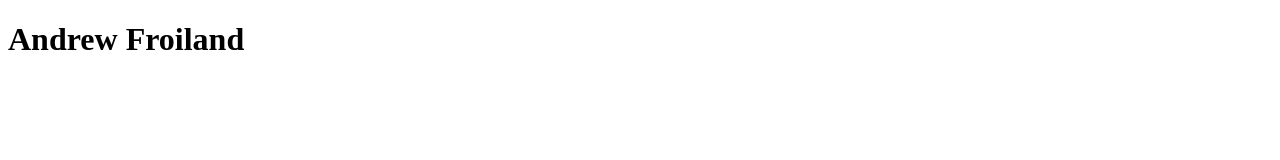
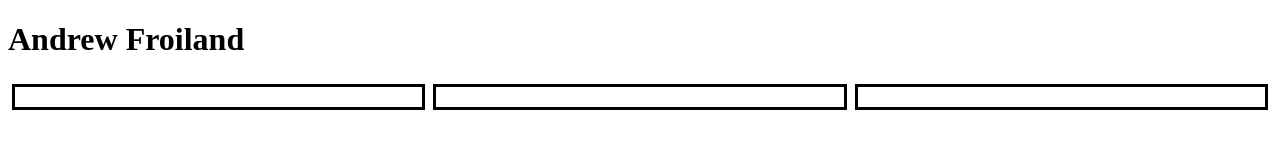
Before and after one commit to afroiland/Personal-Page-Old, a plain HTML site: page index.html in a window 1280 px wide. Drawn offline with Linux system fonts and the light colour scheme.

Commit message:
Try to get vertical flexing

```diff
--- a/index.html
+++ b/index.html
@@ -3,15 +3,24 @@
 <head>
   <meta charset="utf-8">
   <title>Personal Page</title>
+  <link rel="stylesheet" href="style.css" />
 </head>
 <body>
 
   <h1>Andrew Froiland</h1>
 
-  <div class="container">
-    <div id="crystals" class="box"></div>
-    <div id="engineer" class="box"></div>
-    <div id="inComa" class="box"></div>
+  <div class="primeContainer">
+    <div class="container">
+      <div id="crystals" class="box"></div>
+      <div id="engineer" class="box"></div>
+      <div id="inComa" class="box"></div>
+    </div>
+    <!-- <div class="container">
+      <div id="crystals" class="box"></div>
+    </div>
+    <div class="container">
+      <div id="crystals" class="box"></div>
+    </div> -->
   </div>
 
 </body>
--- a/style.css
+++ b/style.css
@@ -1,5 +1,20 @@
+
+.primeContainer {
+  display: flex;
+  flex-direction: column;
+  /*align-items: stretch;*/
+}
+
+.container {
+  flex: 1;
+  display: flex;
+  height: 100%;
+}
 
 .box {
+  margin: 4px;
+  padding: 10px 0;
+  flex: 1;
   border-style: solid;
   border-color: black;
 }
```
